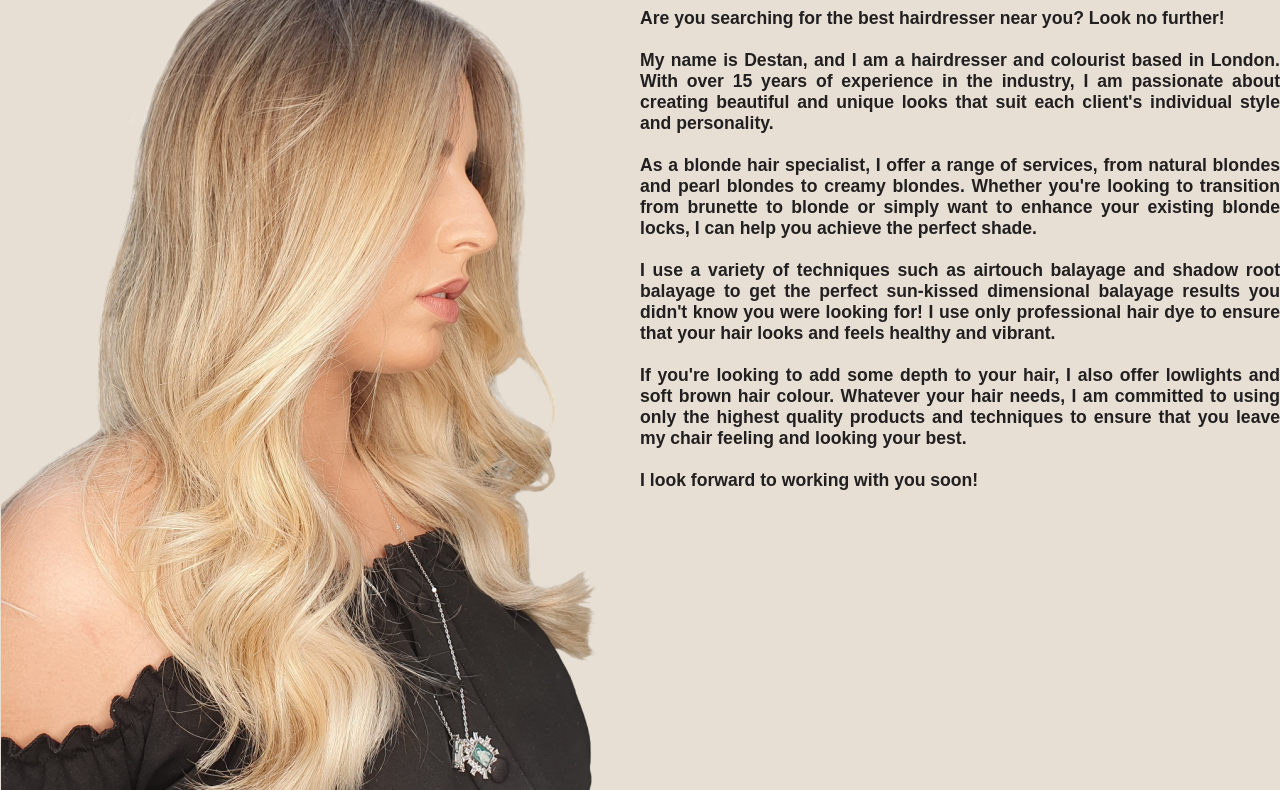
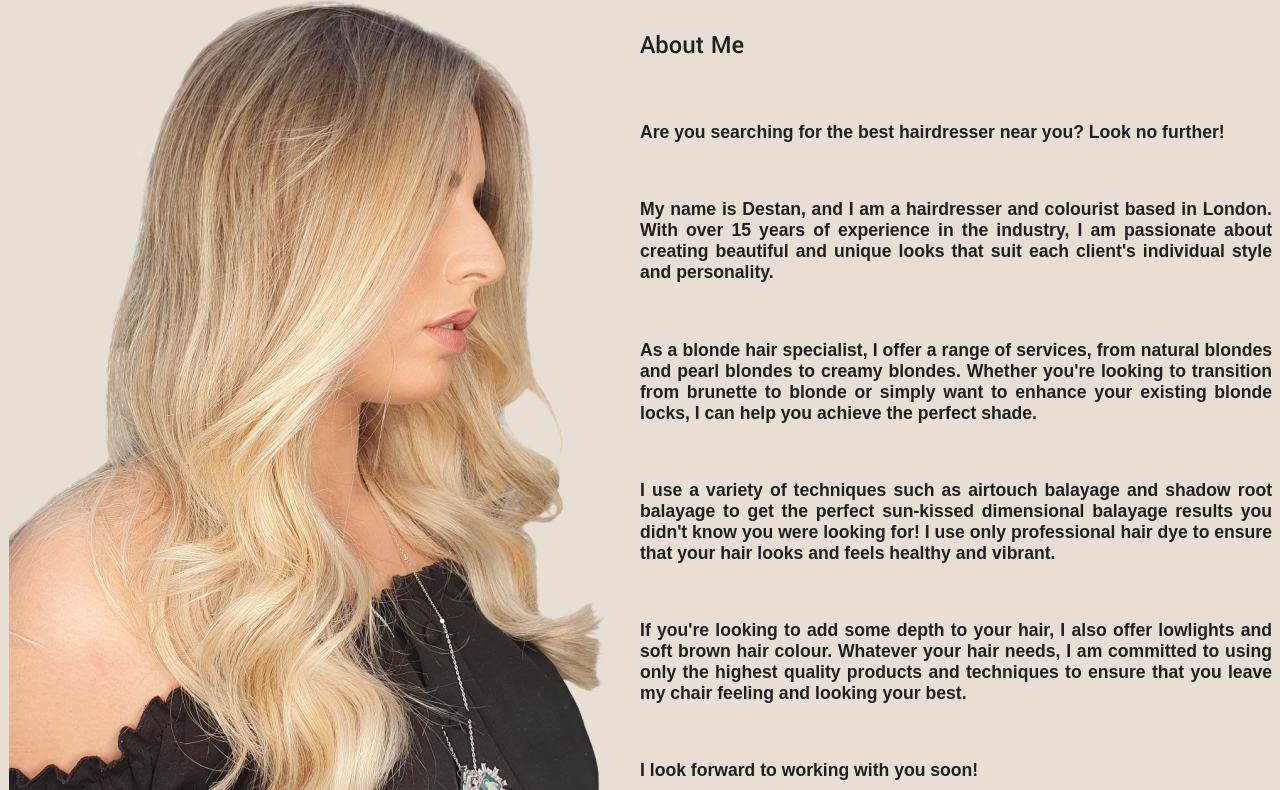
Before and after one commit to DestanT/balayage-expert-london1, a plain HTML site: page index.html in a window 1280 px wide. Shown: the part 186-976 px from the top of the page. Drawn offline with Linux system fonts and the light colour scheme; a web font is replaced by a local one.

Commit message:
Deleted '*' rule from CSS upon finding out padding, margin and border has a value of 0 by default anyway

```diff
--- a/assets/css/style.css
+++ b/assets/css/style.css
@@ -1,12 +1,4 @@
 @import url('https://fonts.googleapis.com/css2?family=Biryani:wght@300&family=Montserrat:wght@700&family=Yantramanav:wght@500&display=swap');
-
-/* The idea for this piece of code came from the "Love Running" project, I liked the idea of having full control of the box-model parameters */
-
-* {
-    margin: 0;
-    padding: 0;
-    border: none;
-}
 
 body {
     background-color: #E7DFD4;
```
